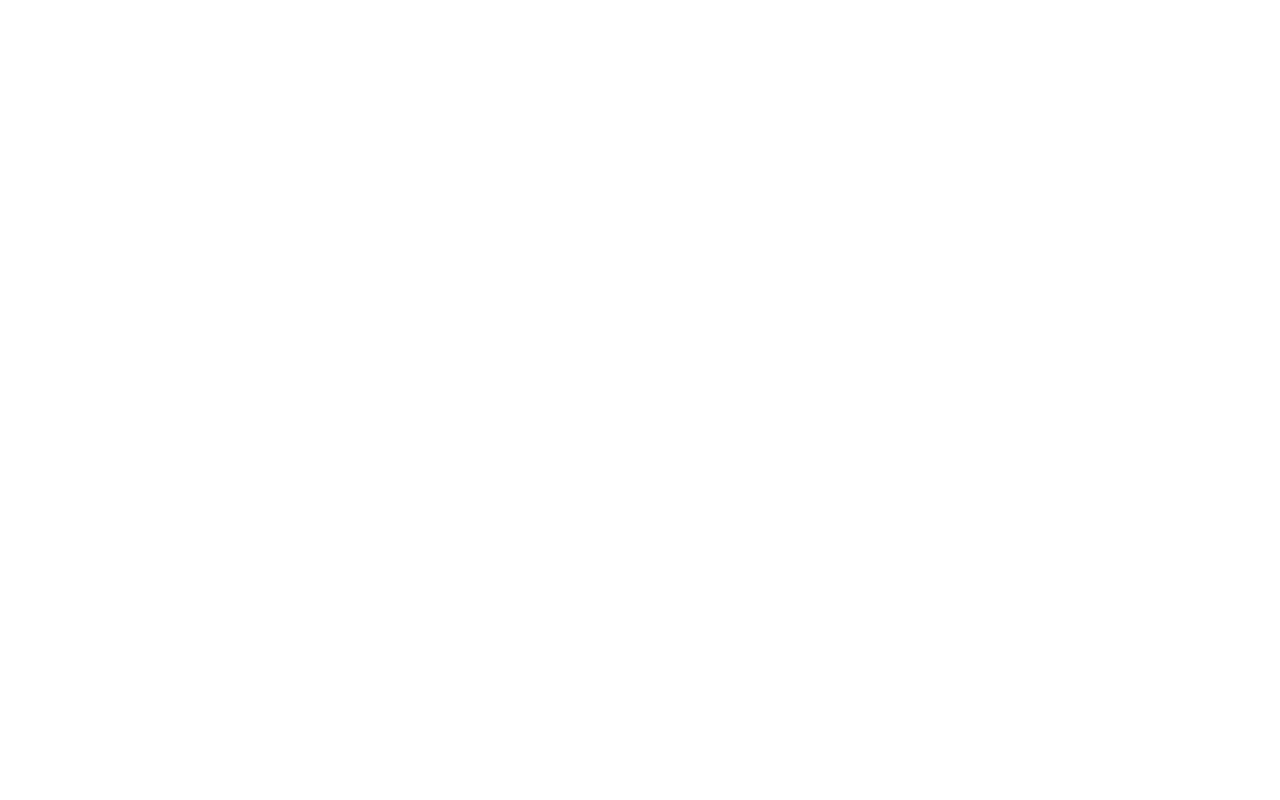
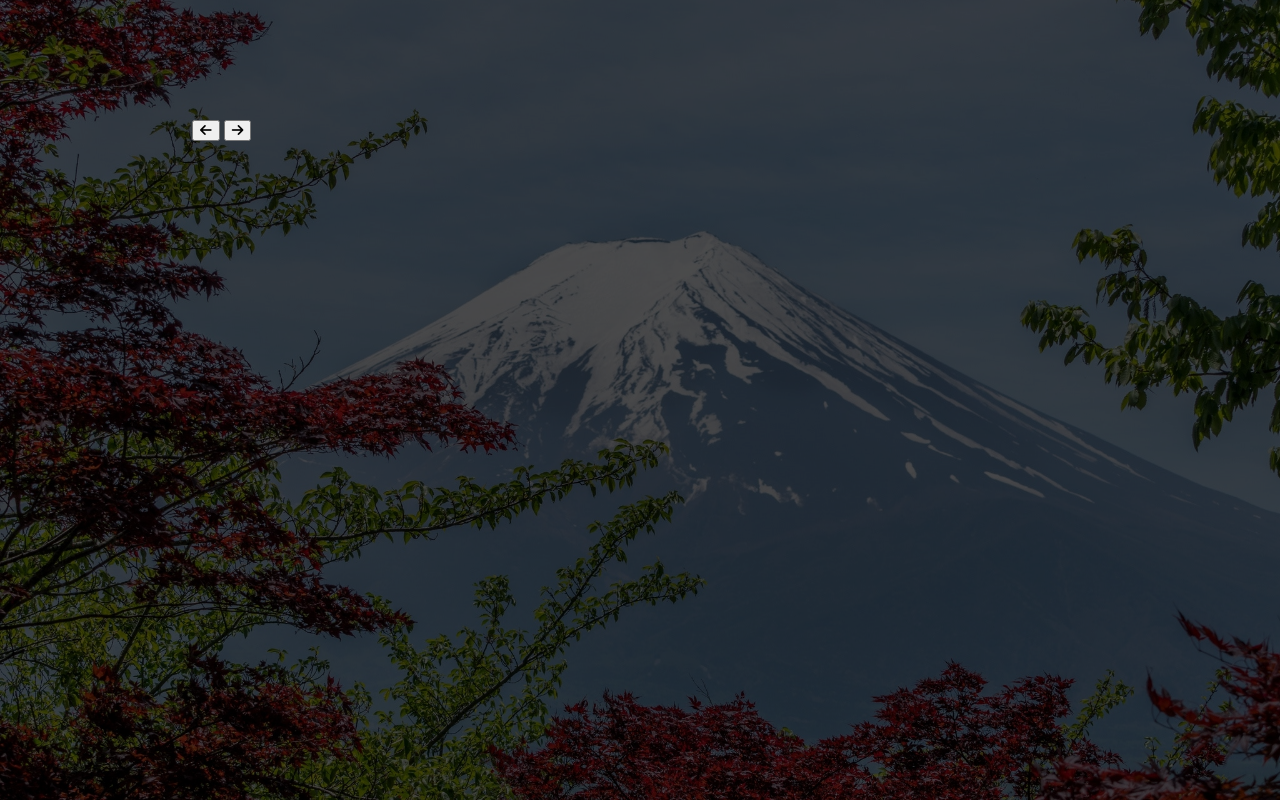
Before and after one commit to Emin-bit/Background-slider, a plain HTML site: page Index.html in a window 1280 px wide. Drawn offline with Linux system fonts and the light colour scheme.

Commit message:
Day after

```diff
--- a/Index.html
+++ b/Index.html
@@ -4,9 +4,31 @@
     <meta charset="UTF-8" />
     <meta http-equiv="X-UA-Compatible" content="IE=edge" />
     <meta name="viewport" content="width=device-width, initial-scale=1.0" />
+    <title>Background slider</title>
+    <link
+      rel="stylesheet"
+      href="https://cdnjs.cloudflare.com/ajax/libs/font-awesome/6.2.1/css/all.min.css"
+    />
     <link rel="stylesheet" href="./index.css" />
   </head>
+
   <body>
+    <div class="container">
+      <div class="slide" style="background-image: url(img/pexels1.jpg)"></div>
+      <div class="slide" style="background-image: url(img/pexels1.jpg)"></div>
+      <div class="slide" style="background-image: url(img/pexels2.jpg)"></div>
+      <div class="slide" style="background-image: url(img/pexels3.jpg)"></div>
+      <div class="slide" style="background-image: url(img/pexels4.jpg)"></div>
+      <div class="slide" style="background-image: url(img/pexels5.jpg)"></div>
+      <div class="slide" style="background-image: url(img/pexels6.jpg)"></div>
+      <button id="left" class="arrow left-arrow">
+        <i class="fas fa-arrow-left"></i>
+      </button>
+      <button id="right" class="arrow right-arrow">
+        <i class="fas fa-arrow-right"></i>
+      </button>
+    </div>
+
     <script src="./index.js"></script>
   </body>
 </html>
--- a/index.css
+++ b/index.css
@@ -0,0 +1,37 @@
+*{
+    box-sizing: border-box;
+}
+
+body{
+    display: flex;
+    flex-direction: column;
+    justify-content: center;
+    align-items: center;
+    height: 100vh;
+    overflow: hidden;
+    margin: 0;
+
+    background-image: url(./img/pexels1.jpg);
+    background-position: center center;
+    background-size: cover;
+    transition: .4s ease;
+}
+
+body::before{
+    content: '';
+    position: absolute;
+    top: 0;
+    left: 0;
+    width: 100%;
+    height: 100vh;
+    background-color: rgba(0, 0, 0, .7);
+    z-index: -1;
+}
+
+.container{
+    position: relative;
+    width: 70vw;
+    height: 70vh;
+    box-shadow: 0 3px 6 px rgba(0, 0 ,0  , .2),0 3px 6 px rgba(0, 0 ,0  , .3) ;
+    overflow: hidden;
+}
```
